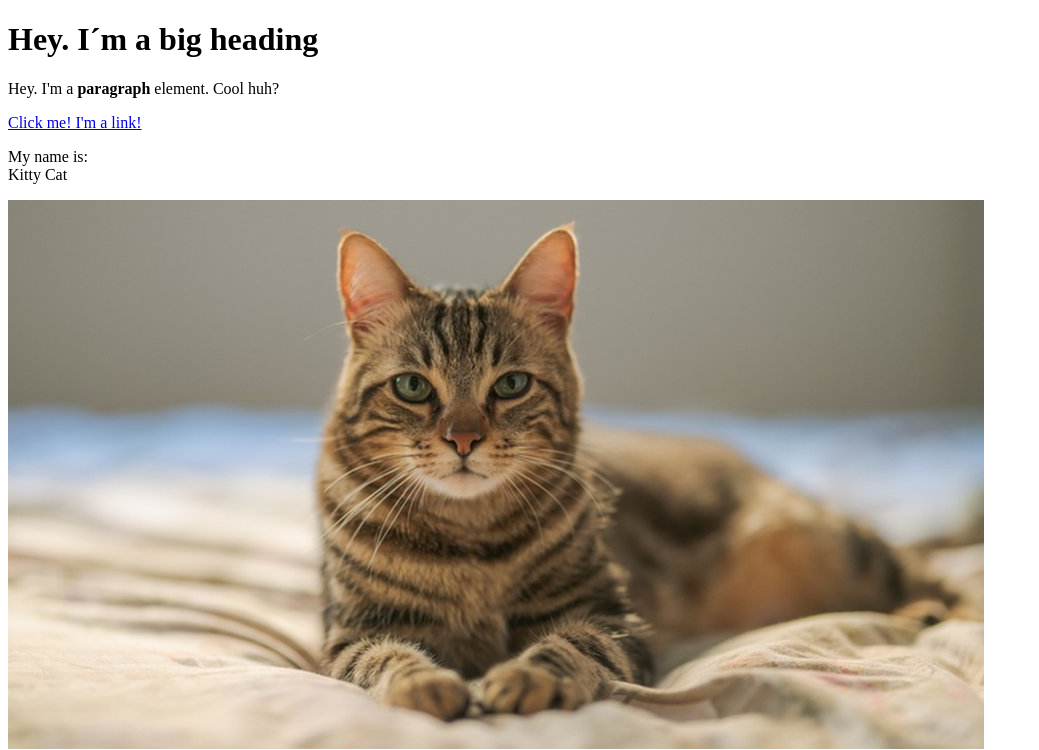
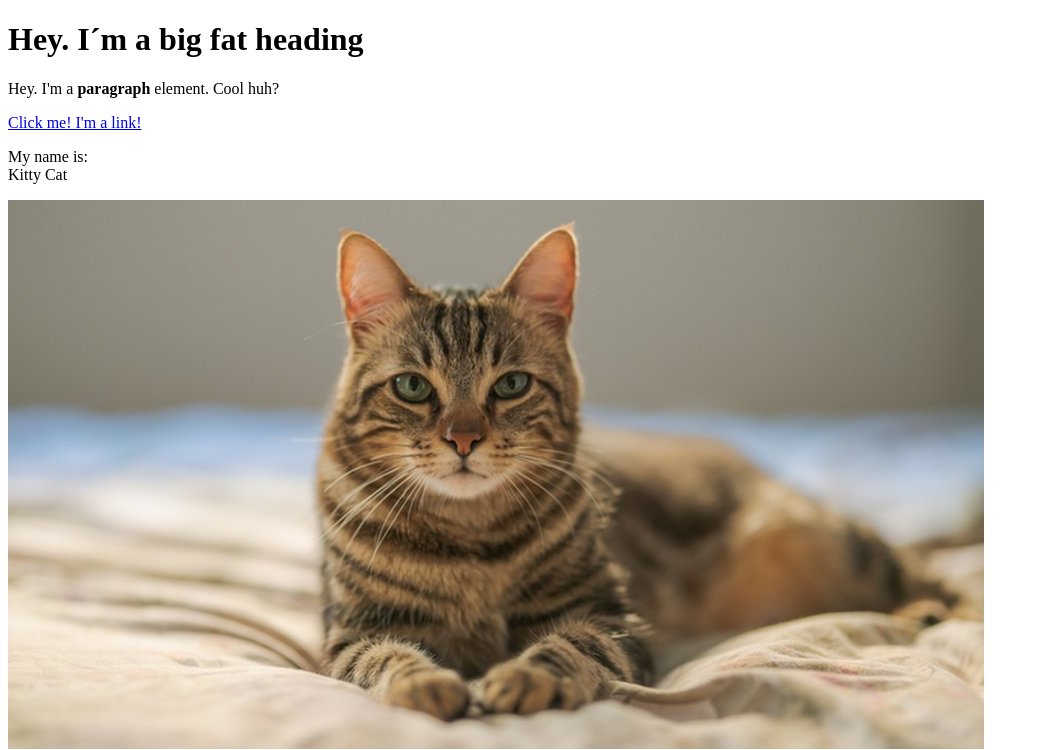
Before and after one commit to CQAAXTM/movie-character, a plain HTML site: page test.html in a window 1280 px wide. Shown: the top 750 px of the page, without its empty margins (0-1039 px from the left). Drawn offline with Linux system fonts and the light colour scheme.

Commit message:
Added 'fat' to the heading

```diff
--- a/test.html
+++ b/test.html
@@ -4,7 +4,7 @@
 	<title>Test page</title>
 </head>
 <body>
-	<h1>Hey. I´m a big heading</h1>
+	<h1>Hey. I´m a big fat heading</h1>
 	<p>Hey. I'm a <b>paragraph</b> element. Cool huh?</p>
 	<a href="https://google.com" target="_blank" title="Let's go to Google">Click me! I'm a link!</a>
 	<p>My name is:<br>Kitty Cat</p>
```
